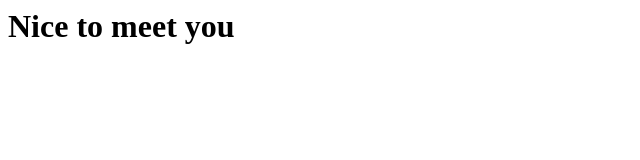
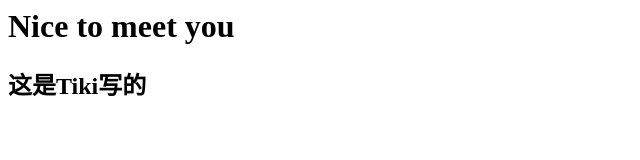
Before and after one commit to Chris-Walle/git-demo, a plain HTML site: page index.html in a window 1280 px wide. Shown: the whole page, without its empty margins (0-640 px from the left). Drawn offline with Linux system fonts and the light colour scheme.

Commit message:
第一次修改

```diff
--- a/index.html
+++ b/index.html
@@ -1,2 +1,3 @@
 
 <h1>Nice to meet you</h1>
+<h2>这是Tiki写的</h2>
```
